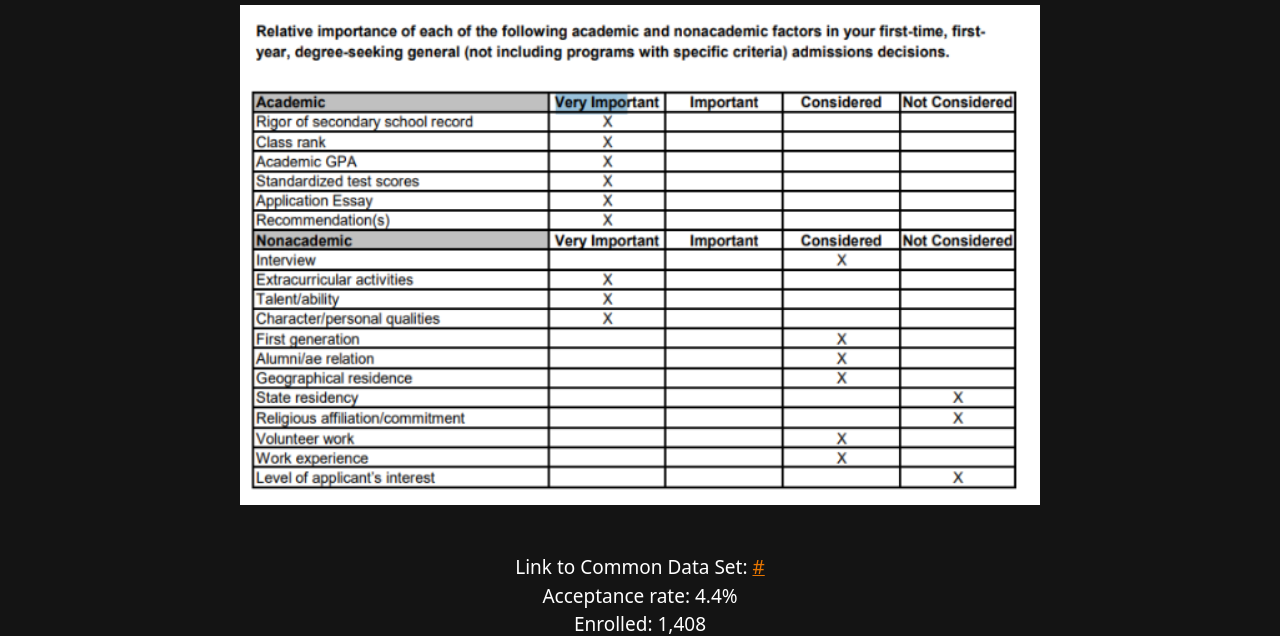
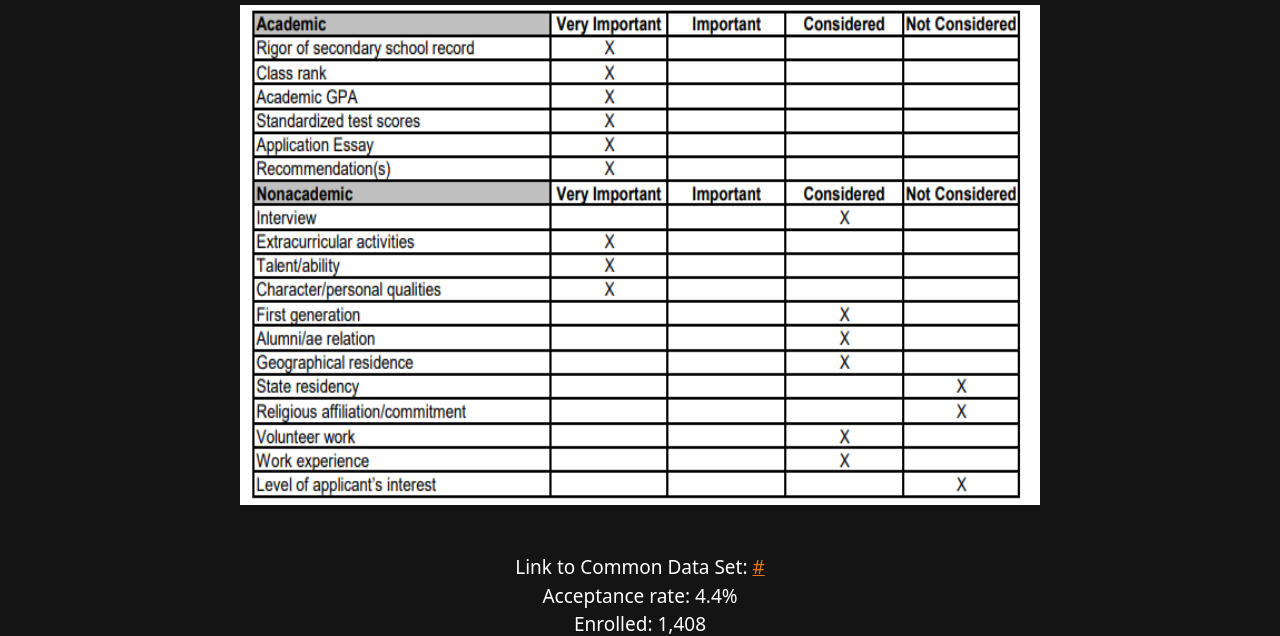
Before and after one commit to Shagan742/CollegeRecruitmentSite, a plain HTML site: page Admissions.html in a window 1280 px wide. Shown: the part 167-803 px from the top of the page. Drawn offline with nearby package versions, Linux system fonts and the light colour scheme.

Commit message:
replaced common data set img cus other one bad

```diff
--- a/Admissions.html
+++ b/Admissions.html
@@ -46,7 +46,7 @@
             <br>
             <br>
             <div class="col-md-8 d-none d-md-flex justify-content-center">
-                <img src="imgs/CommonDataSet.png" alt="Common Data Set" style="height:500px; width:800px;">
+                <img src="imgs/CDS.png" alt="Common Data Set" style="height:500px; width:800px;">
             </div>
             <br>
             <br>
@@ -71,7 +71,7 @@
 
 
             <div class="col-sm-8 d-md-none d-flex justify-content-center">
-                <img src="imgs/CommonDataSet.png" alt="Common Data Set" style="height:300px; width:450px;">
+                <img src="imgs/CDS.png" alt="Common Data Set" style="height:300px; width:450px;">
             </div>
             <br>
             <br>
```
Also changed, not shown: imgs/CDS.png (added), imgs/CommonDataSet.png (deleted).
